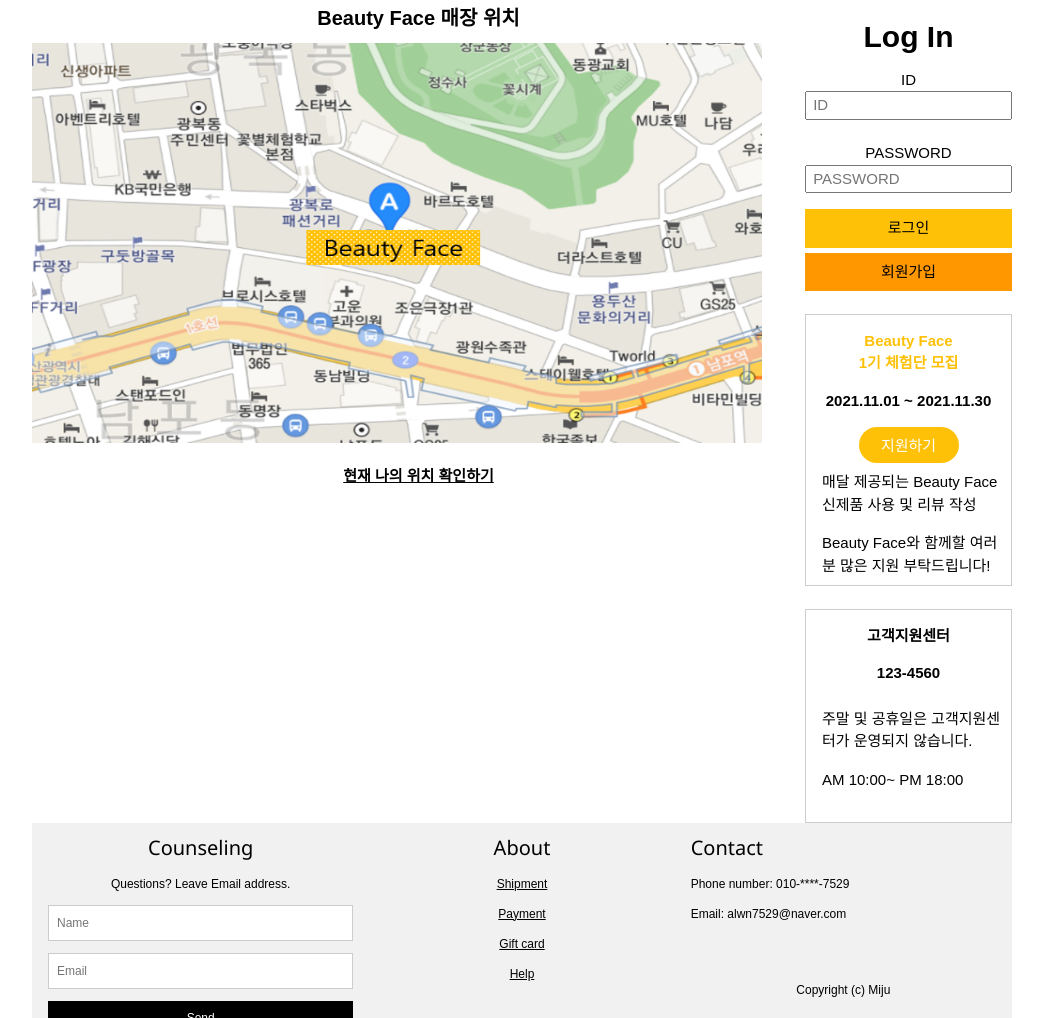
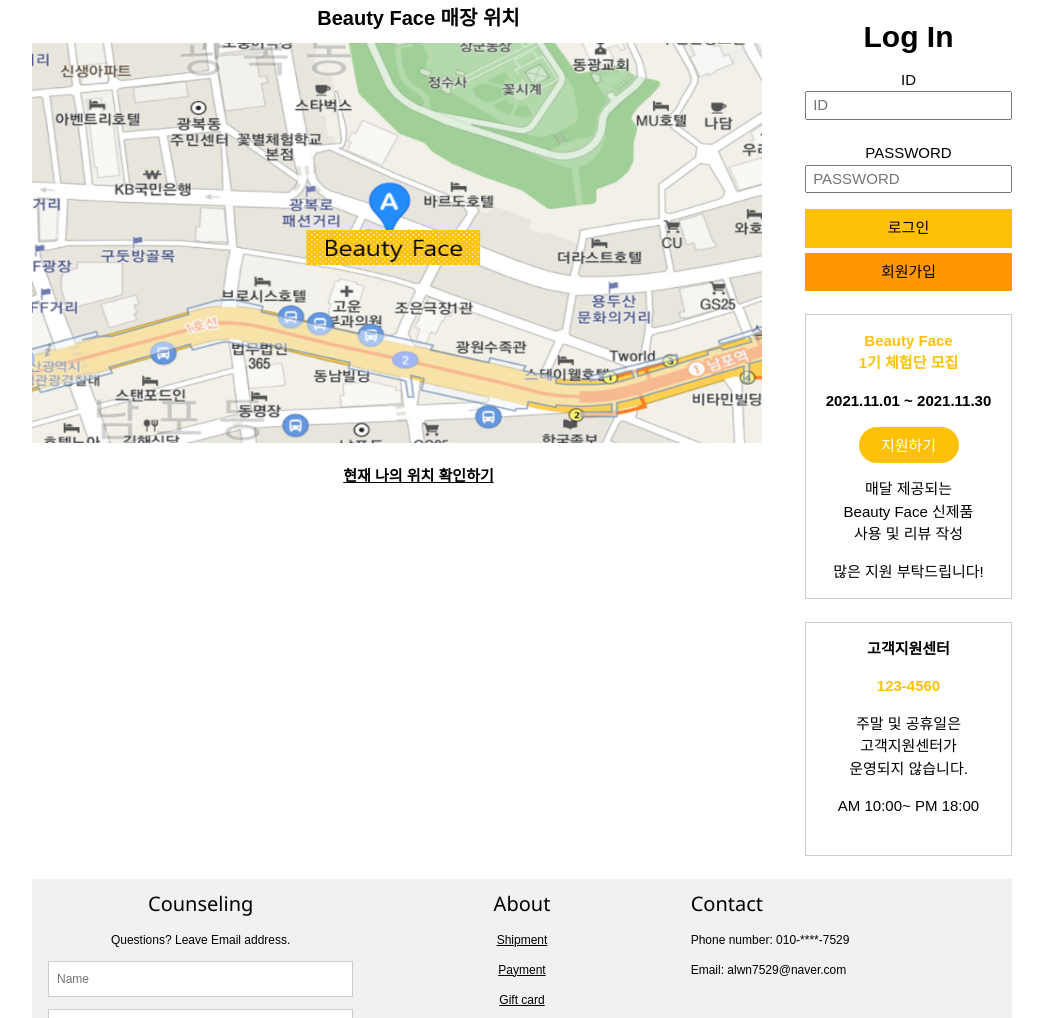
Before and after one commit to jeongmiju/withMiju, a plain HTML site: page project/sub01.html in a window 1280 px wide. Shown: the part 205-1223 px from the top of the page, without its empty margins (118-1161 px from the left). Drawn offline with Linux system fonts and the light colour scheme.

Commit message:
Add files via upload

```diff
--- a/project/sub01.html
+++ b/project/sub01.html
@@ -133,33 +133,22 @@
     <div id="event" class="w3-center w3-contaier w3-border">
       <p style="color: rgb(255,193,7);"><b>Beauty Face <br> 1기 체험단 모집</b></p>
       <p><b>2021.11.01 ~ 2021.11.30</b></p>
+      <div id="event-button">
+        <button class="w3-button w3-amber w3-round-xxlarge w3-text-white" style="height: 36px;" onclick="entry();" id="event-button" >지원하기</button>
+      </div>
       <table class="w3-table">
-        <div>
-          <tr>
-            <td> 매달 제공되는 Beauty Face 신제품 사용 및 리뷰 작성
-            </td>
-          </tr>
-          <tr>
-            <td>Beauty Face와 함께할 여러분 많은 지원 부탁드립니다!</td>
-          </tr>
-          <div id="event-button">
-            <button class="w3-button w3-amber w3-round-xxlarge w3-text-white" style="height: 36px;" onclick="entry();" id="event-button" >지원하기</button>
-          </div>
-        </div>
+        <p>매달 제공되는 <br> Beauty Face 신제품 <br>사용 및 리뷰 작성 </p>
+        <p>많은 지원 부탁드립니다!</p>
       </table>
     </div><br>
     <div id="search" class="w3-center w3-contaier w3-border">
         <p><b>고객지원센터</b></p>
-        <p><b>123-4560</b></p>
+        <p style="color: rgb(255,193,7);"><b>123-4560</b></p>
         <table class="w3-table">
-              <tr>
-                <td>주말 및 공휴일은 고객지원센터가 운영되지 않습니다.</td>
-              </tr>
-              <tr>
-                <td>AM 10:00~ PM 18:00</td>
-              </tr>
+          <p>주말 및 공휴일은 <br>고객지원센터가 <br>운영되지 않습니다. </p>
+          <p>AM 10:00~ PM 18:00</p>
           </table><br>
-    </div>
+    </div><br>
     </aside>
     </section>
     </div>
```
Also changed, not shown: project/index.html (+8 -21 lines), project/sub02.html (+8 -19 lines), project/sub03.html (+8 -19 lines), project/sub04.html (+8 -19 lines), project/sub05.html (+8 -19 lines), project/sub06.html (+6 -17 lines), project/sub07.html (+6 -17 lines).
